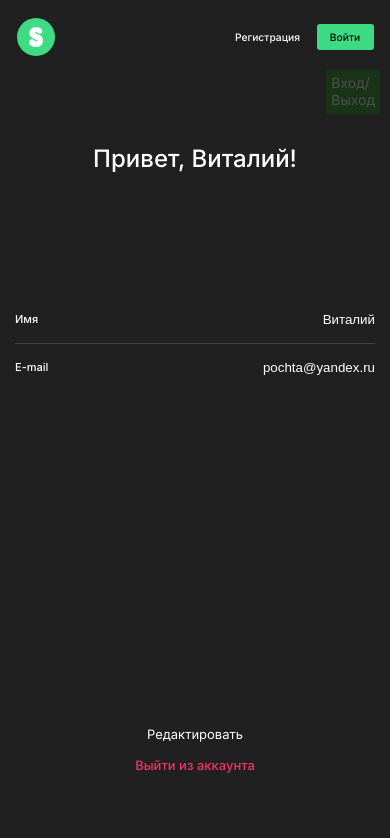
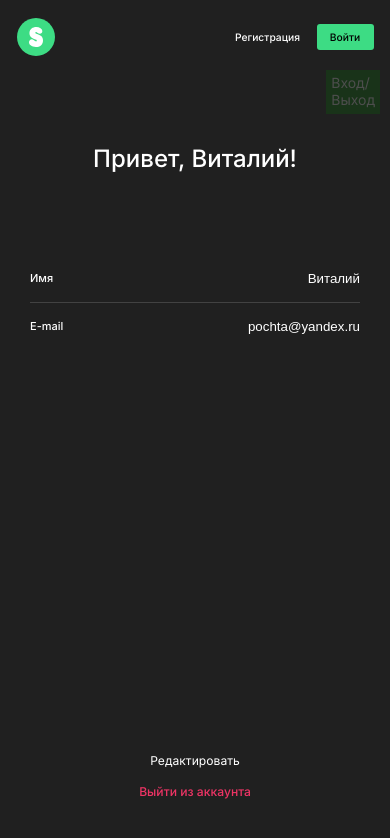
Before and after one commit to StMelik/movies-explorer-frontend, a React (Create React App) app: page /profile in a window 390 px wide. Shown: the top 838 px of the page. Built offline with nearby package versions, Linux system fonts and the light colour scheme.

Commit message:
feat: адаптив страницы профиль

```diff
--- a/src/pages/Profile/Profile.css
+++ b/src/pages/Profile/Profile.css
@@ -1,28 +1,25 @@
-.profile {
-    padding: 70px 0;
-    height: calc(100vh - 74px);
-}
-
 .profile__container {
-    height: 100%;
     max-width: 440px;
     text-align: center;
+    padding: 0 30px;
 }
 
 .profile__wrapper {
-    height: 100%;
+    padding: 70px 0;
+    min-height: calc(100vh - 74px);
     display: flex;
     flex-direction: column;
-    row-gap: 123px;
+    justify-content: center;
 }
 
 .profile__title {
     font-size: 24px;
     font-weight: 500;
+    margin-bottom: 120px;
 }
 
 .profile__form {
-    margin-bottom: auto;
+    margin-bottom: 220px;
 }
 
 .profile__label {
@@ -66,3 +63,33 @@
     color: #ee3465;
     font-weight: 500;
 }
+
+@media screen and (max-width: 1140px) {
+    .profile__title {
+        margin-bottom: calc(95px + (120 - 95) * ((100vw - 768px) / (1140 - 768)));
+    }
+
+    .profile__form {
+        margin-bottom: calc(210px + (220 - 210) * ((100vw - 768px) / (1140 - 768)));
+    }
+}
+
+@media screen and (max-width: 768px) {
+    .profile__title {
+        margin-bottom: calc(80px + (95 - 80) * ((100vw - 320px) / (768 - 320)));
+    }
+
+    .profile__button {
+        font-size: calc(12px + (13 - 12) * ((100vw - 320px) / (768 - 320)));
+    }
+
+    .profile__wrapper {
+        padding-bottom: calc(40px + (70 - 40) * ((100vw - 320px) / (768 - 320)));
+    }
+}
+
+@media screen and (max-width: 475px) {
+    .profile__buttons {
+        margin-top: auto;
+    }
+}
```
